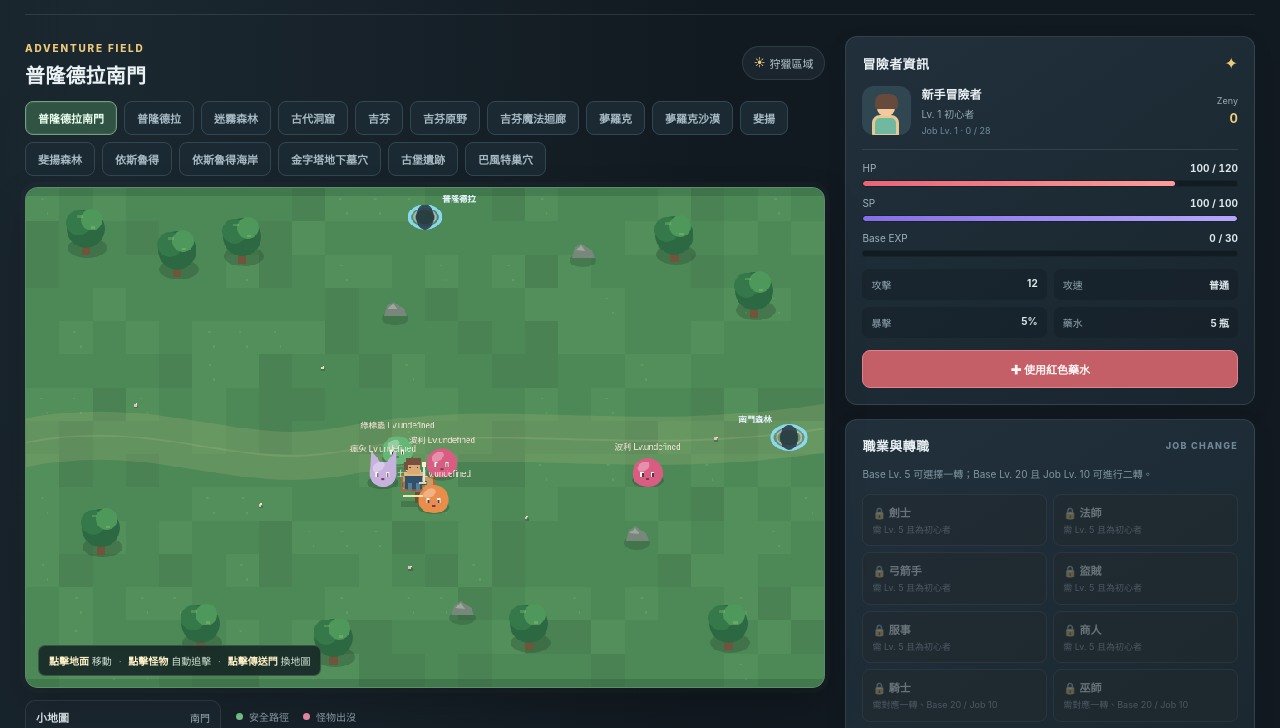
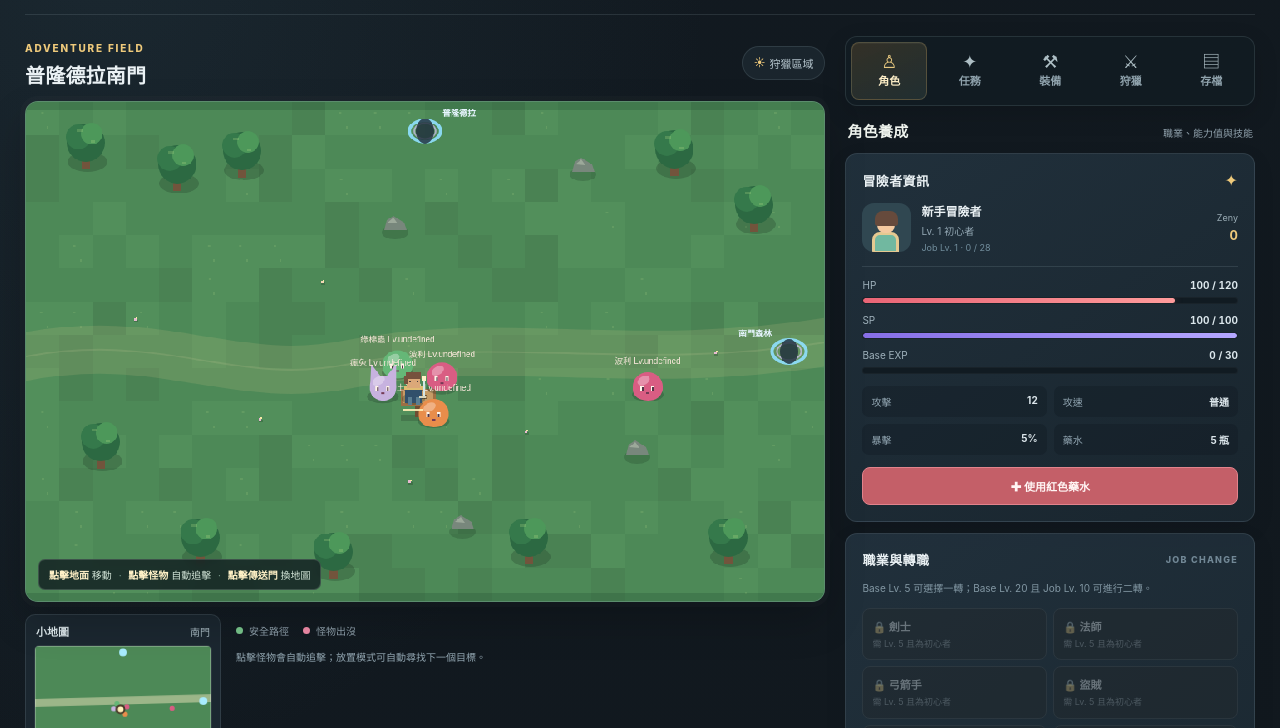
Before and after one commit to summer55637/RO, a plain HTML site: page index.html in a window 1280 px wide. Shown: the part 67-795 px from the top of the page. Drawn offline with Linux system fonts and the light colour scheme.

Commit message:
Consolidate game interface into compact navigation tabs

```diff
--- a/index.html
+++ b/index.html
@@ -126,5 +126,6 @@
   <script src="./src/data.js" defer></script>
   <script src="./src/main.js" defer></script>
   <script src="./src/expansion.js" defer></script>
+  <script src="./src/ui-shell.js" defer></script>
 </body>
 </html>
--- /dev/null
+++ b/src/ui-shell.js
@@ -0,0 +1,191 @@
+(function () {
+  "use strict";
+
+  function make(tag, className, text) {
+    const node = document.createElement(tag);
+    if (className) node.className = className;
+    if (text != null) node.textContent = text;
+    return node;
+  }
+
+  const sections = [
+    {
+      id: "character",
+      label: "角色",
+      icon: "♙",
+      title: "角色養成",
+      summary: "職業、能力值與技能",
+      panels: [".character-panel", ".job-panel", ".stats-panel", ".skills-panel"]
+    },
+    {
+      id: "quests",
+      label: "任務",
+      icon: "✦",
+      title: "冒險委託",
+      summary: "NPC 對話、主線與每日委託",
+      panels: ["#roExpansionGuild"]
+    },
+    {
+      id: "equipment",
+      label: "裝備",
+      icon: "⚒",
+      title: "裝備收藏",
+      summary: "裝備、精煉、卡片、圖鑑與商店",
+      panels: [".equipment-panel", "#roExpansionGear", ".map-book-panel", "#shopPanel"]
+    },
+    {
+      id: "hunt",
+      label: "狩獵",
+      icon: "⚔",
+      title: "戰鬥管理",
+      summary: "自動狩獵、目標設定與戰鬥紀錄",
+      panels: [".idle-panel", "#roExpansionHunt", ".target-panel", ".log-panel"]
+    },
+    {
+      id: "save",
+      label: "存檔",
+      icon: "▤",
+      title: "進度管理",
+      summary: "本機存檔、匯入與匯出",
+      panels: [".save-panel"]
+    }
+  ];
+
+  function init() {
+    const side = document.querySelector(".side-column");
+    const api = window.RO_GAME_API;
+    if (!side || !api || side.dataset.integratedMenu === "true") return;
+    side.dataset.integratedMenu = "true";
+
+    const menu = make("nav", "game-menu-tabs");
+    menu.setAttribute("role", "tablist");
+    menu.setAttribute("aria-label", "遊戲主選單");
+
+    const views = make("div", "game-menu-views");
+    const buttons = new Map();
+    const panes = new Map();
+
+    sections.forEach((section) => {
+      const button = make("button", "game-menu-tab");
+      button.type = "button";
+      button.id = "game-tab-" + section.id;
+      button.setAttribute("role", "tab");
+      button.setAttribute("aria-controls", "game-view-" + section.id);
+      button.setAttribute("aria-selected", "false");
+      button.tabIndex = -1;
+
+      const icon = make("span", "game-menu-icon", section.icon);
+      icon.setAttribute("aria-hidden", "true");
+      const label = make("span", "game-menu-label", section.label);
+      button.append(icon, label);
+      button.addEventListener("click", () => activate(section.id));
+      button.addEventListener("keydown", (event) => {
+        if (event.key !== "ArrowRight" && event.key !== "ArrowLeft" && event.key !== "Home" && event.key !== "End") return;
+        event.preventDefault();
+        const current = sections.findIndex((entry) => entry.id === section.id);
+        let next = current;
+        if (event.key === "ArrowRight") next = (current + 1) % sections.length;
+        if (event.key === "ArrowLeft") next = (current - 1 + sections.length) % sections.length;
+        if (event.key === "Home") next = 0;
+        if (event.key === "End") next = sections.length - 1;
+        const nextSection = sections[next];
+        activate(nextSection.id);
+        buttons.get(nextSection.id).focus();
+      });
+      buttons.set(section.id, button);
+      menu.appendChild(button);
+
+      const pane = make("section", "game-menu-view");
+      pane.id = "game-view-" + section.id;
+      pane.setAttribute("role", "tabpanel");
+      pane.setAttribute("aria-labelledby", button.id);
+      pane.tabIndex = 0;
+      pane.hidden = true;
+
+      const heading = make("div", "game-menu-view-heading");
+      heading.append(
+        make("h3", "", section.title),
+        make("p", "", section.summary)
+      );
+      pane.appendChild(heading);
+
+      section.panels.forEach((selector) => {
+        const panel = side.querySelector(selector);
+        if (panel) pane.appendChild(panel);
+      });
+
+      // Report a missing optional section during development without preventing the game from running.
+      if (section.id === "quests" && !pane.querySelector("#roExpansionGuild")) {
+        pane.appendChild(make("p", "menu-empty-note", "任務模組尚未載入，請重新整理遊戲。"));
+      }
+      panes.set(section.id, pane);
+      views.appendChild(pane);
+    });
+
+    // Place the menu before every view, then collapse the old long vertical list into tabs.
+    const firstChild = side.firstElementChild;
+    side.insertBefore(menu, firstChild);
+    side.appendChild(views);
+
+    function activate(id) {
+      sections.forEach((section) => {
+        const active = section.id === id;
+        buttons.get(section.id).classList.toggle("active", active);
+        buttons.get(section.id).setAttribute("aria-selected", active ? "true" : "false");
+        buttons.get(section.id).tabIndex = active ? 0 : -1;
+        panes.get(section.id).hidden = !active;
+      });
+      try { sessionStorage.setItem("ro-active-menu-tab", id); } catch (_) { /* Private browsing may block session storage. */ }
+    }
+
+    let initial = "character";
+    try {
+      const stored = sessionStorage.getItem("ro-active-menu-tab");
+      if (sections.some((section) => section.id === stored)) initial = stored;
+    } catch (_) { /* Default tab remains usable without storage. */ }
+    activate(initial);
+
+    // Replace the crowded grid of map buttons with a compact region-aware dropdown.
+    const oldMapTabs = document.getElementById("mapTabs");
+    if (oldMapTabs) {
+      const quickNav = make("div", "map-quicknav");
+      const label = make("label", "map-quicknav-label", "快速前往");
+      label.htmlFor = "mapQuickSelect";
+      const select = make("select", "map-quicknav-select");
+      select.id = "mapQuickSelect";
+      select.setAttribute("aria-label", "快速切換地圖");
+      const allMaps = api.getData().maps;
+      [
+        { title: "城鎮", test: (map) => map.type === "town" },
+        { title: "野外與周邊", test: (map) => map.type !== "town" && map.type !== "cave" },
+        { title: "地下城與 Boss", test: (map) => map.type === "cave" }
+      ].forEach((group) => {
+        const optgroup = document.createElement("optgroup");
+        optgroup.label = group.title;
+        Object.values(allMaps).filter(group.test).forEach((map) => {
+          const option = make("option", "", map.name);
+          option.value = map.id;
+          optgroup.appendChild(option);
+        });
+        if (optgroup.children.length) select.appendChild(optgroup);
+      });
+      select.addEventListener("change", () => api.switchMap(select.value));
+      quickNav.append(label, select);
+      side.querySelector(".play-column")?.insertBefore(quickNav, oldMapTabs);
+      oldMapTabs.hidden = true;
+
+      const syncMap = (event) => {
+        const id = event && event.detail && event.detail.mapId ? event.detail.mapId : api.getMapId();
+        if (allMaps[id]) select.value = id;
+      };
+      window.addEventListener("ro:map-change", syncMap);
+      syncMap();
+    }
+  }
+
+  if (document.readyState === "loading") {
+    document.addEventListener("DOMContentLoaded", init, { once: true });
+  } else {
+    init();
+  }
+})();
--- a/style.css
+++ b/style.css
@@ -223,3 +223,75 @@
   .expansion-npc-controls { grid-template-columns: minmax(0,1fr); }
   .expansion-panel .mini-button { min-height: 34px; }
 }
+
+
+/* Unified compact game menu: keep the world visible and group secondary panels. */
+.side-column { display: grid; grid-template-columns: minmax(0,1fr); gap: 12px; align-items: start; }
+.game-menu-tabs {
+  display: grid;
+  grid-template-columns: repeat(5, minmax(0, 1fr));
+  gap: 5px;
+  padding: 5px;
+  border: 1px solid var(--line);
+  border-radius: 12px;
+  background: rgba(18, 28, 35, .94);
+  box-shadow: 0 8px 24px rgba(0,0,0,.14);
+}
+.game-menu-tab {
+  display: flex;
+  min-width: 0;
+  min-height: 58px;
+  flex-direction: column;
+  justify-content: center;
+  align-items: center;
+  gap: 4px;
+  padding: 7px 3px;
+  border: 1px solid transparent;
+  border-radius: 8px;
+  color: #91a4ae;
+  background: transparent;
+  font: inherit;
+  cursor: pointer;
+  transition: background .15s ease, color .15s ease, border-color .15s ease;
+}
+.game-menu-icon { font-size: 18px; line-height: 1; color: #aebfc5; }
+.game-menu-label { font-size: 11px; font-weight: 750; line-height: 1.2; white-space: nowrap; }
+.game-menu-tab:hover { color: var(--text); background: rgba(255,255,255,.035); }
+.game-menu-tab.active {
+  color: #fff0c8;
+  border-color: rgba(217,184,118,.24);
+  background: linear-gradient(155deg, rgba(118,91,49,.34), rgba(57,76,73,.4));
+  box-shadow: inset 0 1px rgba(255,255,255,.04);
+}
+.game-menu-tab.active .game-menu-icon { color: #e8c87f; }
+.game-menu-tab:focus-visible, .map-quicknav-select:focus-visible {
+  outline: 2px solid #d9b876;
+  outline-offset: 2px;
+}
+.game-menu-views { min-width: 0; }
+.game-menu-view { display: grid; min-width: 0; gap: 11px; }
+.game-menu-view[hidden] { display: none !important; }
+.game-menu-view-heading { display: flex; align-items: baseline; justify-content: space-between; gap: 12px; padding: 2px 2px 1px; }
+.game-menu-view-heading h3 { margin: 0; color: #eef3ed; font-size: 15px; letter-spacing: .02em; }
+.game-menu-view-heading p { margin: 0; color: var(--muted); font-size: 10px; text-align: right; }
+.game-menu-view > .panel { min-width: 0; }
+.menu-empty-note { margin: 0; padding: 12px; border: 1px dashed var(--line); border-radius: 9px; color: var(--muted); font-size: 12px; }
+.map-quicknav { display: flex; align-items: center; justify-content: space-between; gap: 12px; margin: 0 0 11px; padding: 8px 10px; border: 1px solid var(--line); border-radius: 10px; background: rgba(28,42,49,.9); }
+.map-quicknav-label { color: var(--muted); font-size: 11px; font-weight: 700; flex: 0 0 auto; }
+.map-quicknav-select { width: min(70%, 270px); min-width: 0; padding: 8px 10px; border: 1px solid #40565d; border-radius: 8px; background: #19282f; color: #e8f0ea; font: inherit; font-size: 12px; }
+#mapTabs[hidden] { display: none !important; }
+@media (max-width: 920px) {
+  .side-column { grid-template-columns: minmax(0,1fr); gap: 11px; }
+  .game-menu-tabs { position: sticky; top: 6px; z-index: 4; }
+}
+@media (max-width: 620px) {
+  .game-menu-tabs { gap: 3px; padding: 4px; border-radius: 10px; }
+  .game-menu-tab { min-height: 53px; padding: 6px 2px; gap: 4px; }
+  .game-menu-icon { font-size: 16px; }
+  .game-menu-label { font-size: 10px; }
+  .game-menu-view { gap: 9px; }
+  .game-menu-view-heading h3 { font-size: 14px; }
+  .game-menu-view-heading p { max-width: 62%; font-size: 9px; }
+  .map-quicknav { gap: 8px; padding: 7px 8px; }
+  .map-quicknav-select { width: 72%; padding: 8px; }
+}
--- a/sw.js
+++ b/sw.js
@@ -1,6 +1,6 @@
 "use strict";
 
-const CACHE_NAME = "ro-offline-adventure-v5";
+const CACHE_NAME = "ro-offline-adventure-v6";
 const APP_SHELL = [
   "./",
   "./index.html",
@@ -8,6 +8,7 @@
   "./src/data.js",
   "./src/main.js",
   "./src/expansion.js",
+  "./src/ui-shell.js",
   "./manifest.webmanifest",
   "./icon.svg",
   "./assets/manifest.json"
```
Also changed, not shown: scripts/smoke-test.js (+11 -1 lines), .github/workflows/deploy.yml.
